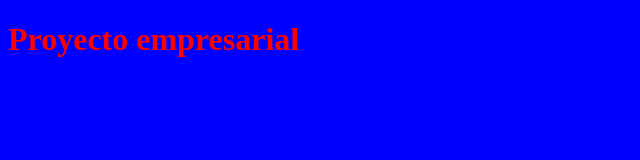
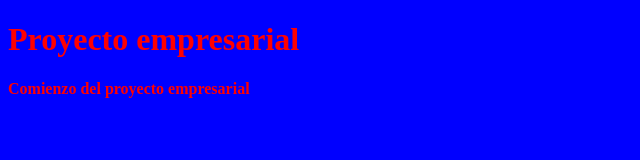
Before and after one commit to jyongkim/cursoGit, a plain HTML site: page index.html in a window 1280 px wide. Shown: the whole page, without its empty margins (0-640 px from the left). Drawn offline with Linux system fonts and the light colour scheme.

Commit message:
commit desde proyecto clonado por rabitt

```diff
--- a/index.html
+++ b/index.html
@@ -8,5 +8,6 @@
 </head>
 <body>
     <h1>Proyecto empresarial</h1>
+    <p>Comienzo del proyecto empresarial</p>
 </body>
 </html>
```
